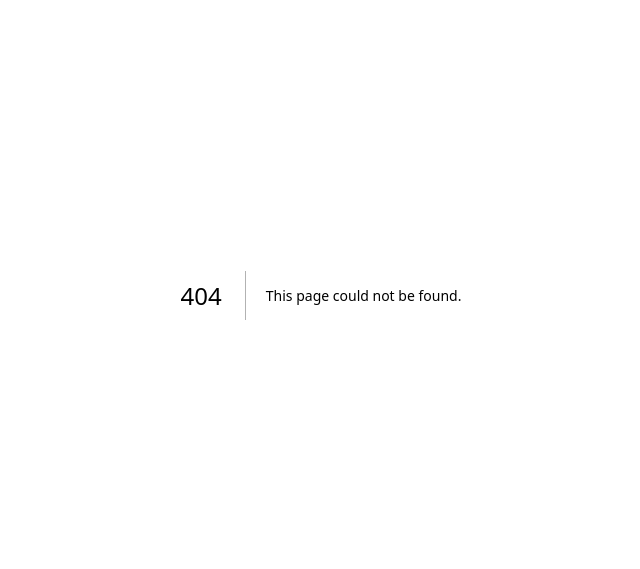
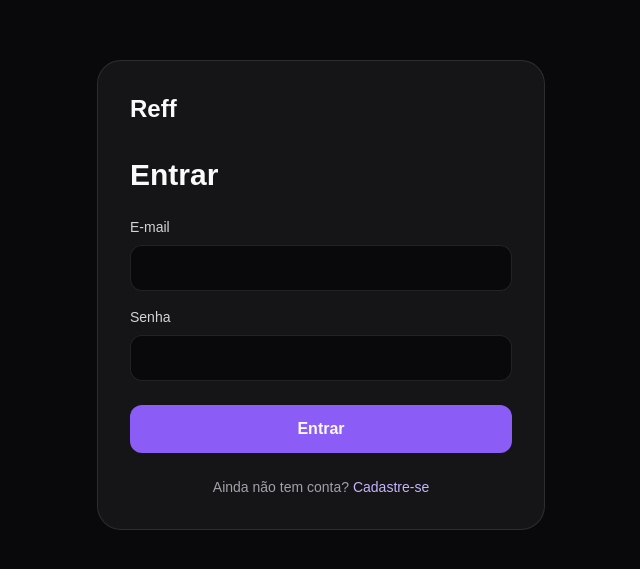
Before and after one commit to socialmediareff-cell/reff, a Next.js app: page /login in a window 1280 px wide. Before the commit this address had no page. Shown: the part 105-674 px from the top of the page, without its empty margins (319-959 px from the left). Built offline with nearby package versions, Linux system fonts and the light colour scheme.

Commit message:
feat: add login page

```diff
--- /dev/null
+++ b/src/app/login/page.tsx
@@ -0,0 +1,20 @@
+import Link from "next/link";
+import { login } from "../auth/actions";
+
+export default async function LoginPage({ searchParams }: { searchParams: Promise<{ error?: string; created?: string }> }) {
+  const params = await searchParams;
+  return (
+    <main className="grid min-h-screen place-items-center px-6">
+      <form action={login} className="w-full max-w-md rounded-3xl border border-white/10 bg-white/5 p-8">
+        <Link href="/" className="text-2xl font-black">Reff</Link>
+        <h1 className="mt-8 text-3xl font-bold">Entrar</h1>
+        {params.created && <p className="mt-4 rounded-xl bg-emerald-500/15 p-3 text-sm text-emerald-300">Conta criada. Confira seu e-mail antes de entrar.</p>}
+        {params.error && <p className="mt-4 rounded-xl bg-red-500/15 p-3 text-sm text-red-300">{params.error}</p>}
+        <label className="mt-6 block text-sm text-zinc-300">E-mail<input name="email" type="email" required className="mt-2 w-full rounded-xl border border-white/10 bg-zinc-950 px-4 py-3 outline-none focus:border-violet-400" /></label>
+        <label className="mt-4 block text-sm text-zinc-300">Senha<input name="password" type="password" required minLength={8} className="mt-2 w-full rounded-xl border border-white/10 bg-zinc-950 px-4 py-3 outline-none focus:border-violet-400" /></label>
+        <button className="mt-6 w-full rounded-xl bg-violet-500 px-4 py-3 font-bold hover:bg-violet-400">Entrar</button>
+        <p className="mt-6 text-center text-sm text-zinc-400">Ainda não tem conta? <Link className="text-violet-300" href="/register">Cadastre-se</Link></p>
+      </form>
+    </main>
+  );
+}
```
